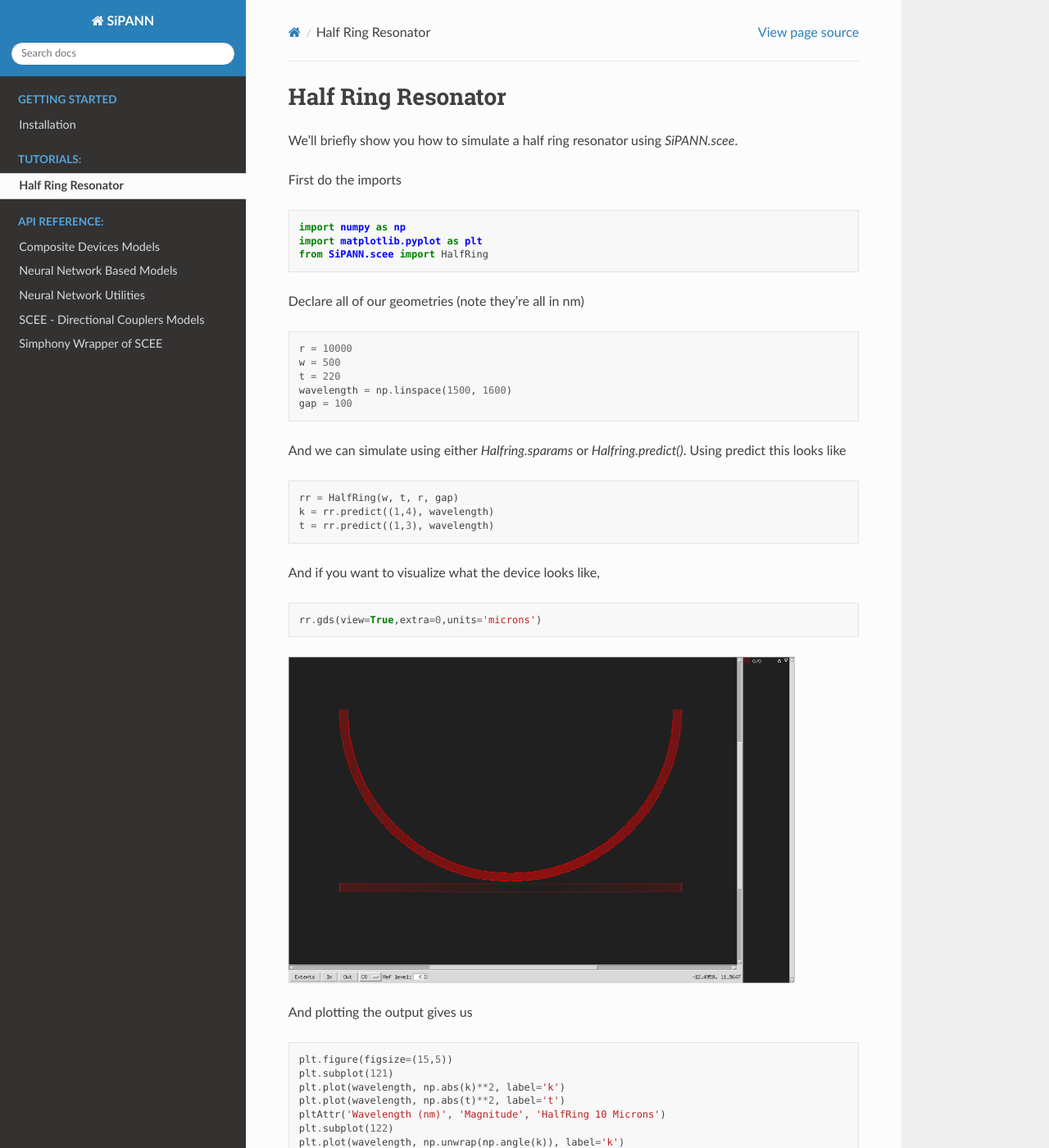
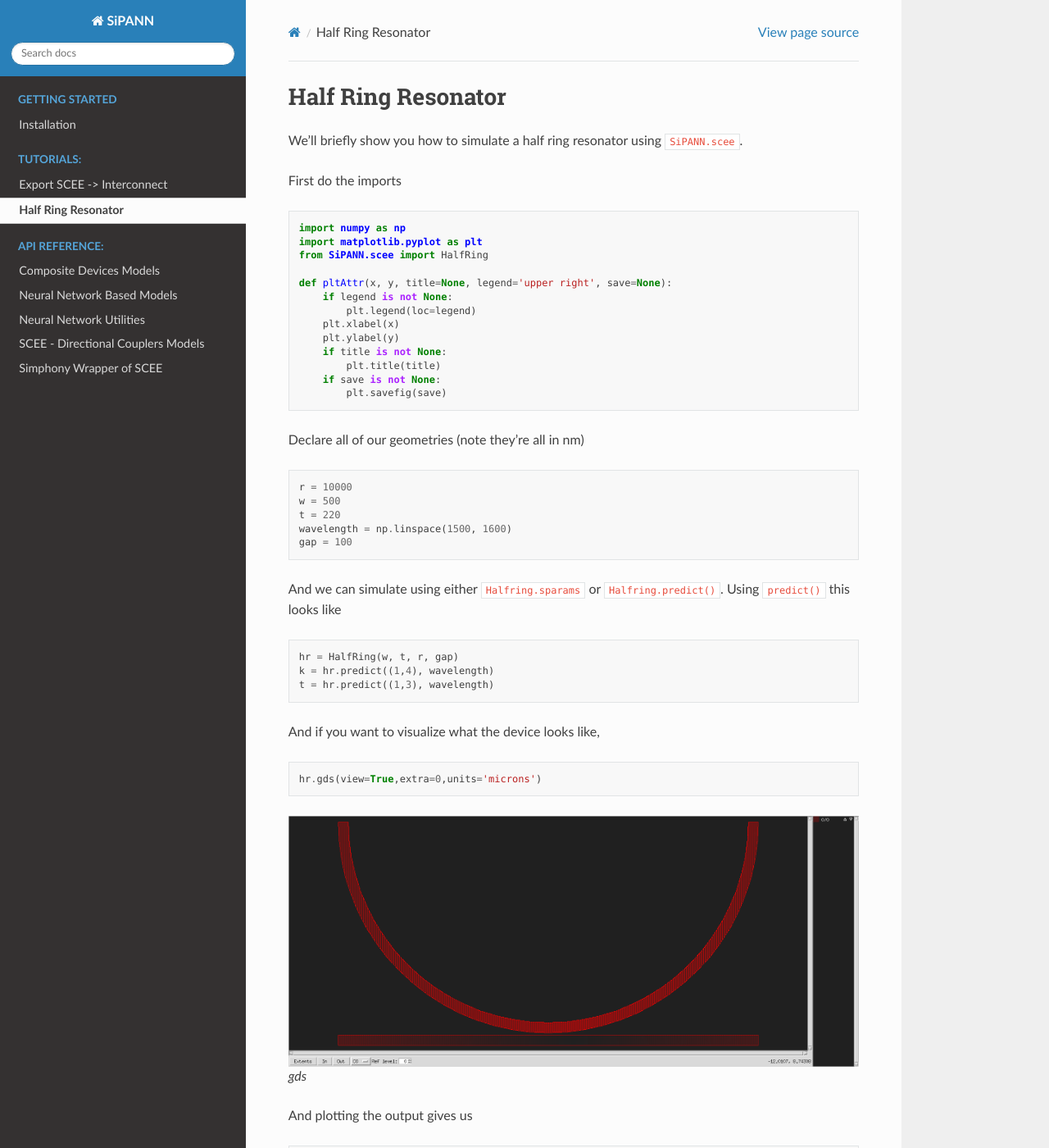
Before and after one commit to BYUCamachoLab/SiPANN, a Sphinx documentation site: the page built from docs/source/tutorials/HalfRing.rst, in a window 1280 px wide and 1400 px high. Shown: the whole window at 82% size. Built offline with Sphinx 7.4.7 and the Read the Docs theme 2.0.0, drawn with Linux system fonts in a browser that asks for light colours; some of the changed text lies outside the part shown.

Commit message:
Updated Tutorials and added interconnect functionality

```diff
--- a/docs/source/tutorials/tut_halfring.rst
+++ b/docs/source/tutorials/HalfRing.rst
@@ -1,20 +1,30 @@
-########################
 Half Ring Resonator
-########################
+===================
 
-We'll briefly show you how to simulate a half ring resonator using `SiPANN.scee`.
+We’ll briefly show you how to simulate a half ring resonator using
+``SiPANN.scee``.
 
 First do the imports
 
-.. code:: python
+.. code:: ipython3
 
     import numpy as np
     import matplotlib.pyplot as plt
     from SiPANN.scee import HalfRing
 
-Declare all of our geometries (note they're all in nm)
+    def pltAttr(x, y, title=None, legend='upper right', save=None):
+        if legend is not None:
+            plt.legend(loc=legend)
+        plt.xlabel(x)
+        plt.ylabel(y)
+        if title is not None:
+            plt.title(title)
+        if save is not None:
+            plt.savefig(save)
 
-.. code:: python
+Declare all of our geometries (note they’re all in nm)
+
+.. code:: ipython3
 
     r = 10000
     w = 500
@@ -22,26 +32,29 @@
     wavelength = np.linspace(1500, 1600)
     gap = 100
 
-And we can simulate using either `Halfring.sparams` or `Halfring.predict()`. Using predict this looks like
+And we can simulate using either ``Halfring.sparams`` or
+``Halfring.predict()``. Using ``predict()`` this looks like
 
-.. code:: python
+.. code:: ipython3
 
-    rr = HalfRing(w, t, r, gap)
-    k = rr.predict((1,4), wavelength)
-    t = rr.predict((1,3), wavelength)
+    hr = HalfRing(w, t, r, gap)
+    k = hr.predict((1,4), wavelength)
+    t = hr.predict((1,3), wavelength)
 
 And if you want to visualize what the device looks like,
 
-.. code:: python
+.. code:: ipython3
 
-    rr.gds(view=True,extra=0,units='microns')
+    hr.gds(view=True,extra=0,units='microns')
 
-.. image:: halfring.png
-    :scale: 50 %
+.. figure:: HalfRing_files/gdsView.png
+   :alt: gds
+
+   gds
 
 And plotting the output gives us
 
-.. code:: python
+.. code:: ipython3
 
     plt.figure(figsize=(15,5))
     plt.subplot(121)
@@ -54,14 +67,14 @@
     pltAttr('Wavelength (nm)', 'Phase (rad)', 'HalfRing 10 Microns')
     plt.savefig("halfring_output_wavelength.png")
 
-.. image:: halfring_output_wavelength.png
-    :scale: 75 %
 
-SCEE also supports sweeping over geometries while holding wavelengths fixed. This can be done as:
 
-.. code:: python
+.. image:: HalfRing_files/HalfRing_11_0.png
 
-    r = np.linspace(5000, 25000, 100)
+
+.. code:: ipython3
+
+    r = np.linspace(5000, 50000, 100)
     wavelength = 1550
     hr.update(radius=r)
 
@@ -75,13 +88,10 @@
     pltAttr('Radius (nm)', 'Magnitude', 'HalfRing $\lambda=1550$')
     plt.subplot(122)
     plt.plot(r, np.unwrap(np.angle(k)), label='k')
-    plt.plot(r, np.unwrap(np.angle(t)), label='t')
+    plt.plot(r, -np.unwrap(np.angle(t)), label='t')
     pltAttr('Radius (nm)', 'Phase (rad)', 'HalfRing $\lambda=1550$')
     plt.savefig("halfring_output_radius.png")
 
-.. image:: halfring_output_radius.png
-    :scale: 75 %
 
-All elements found in ``SiPANN.scee`` can be simulated basically identically. If you'd like this in script form, it can be found on github, here_.
 
-.. _here: https://github.com/contagon/SiPANN/blob/master/examples/HalfRing.ipynb
+.. image:: HalfRing_files/HalfRing_12_0.png
```
Also changed, not shown: docs/source/tutorials/ExportToInterConnect.rst (added, +41 -0 lines), docs/source/tutorials/HalfRing_files/HalfRing_11_0.png (added), docs/source/tutorials/HalfRing_files/HalfRing_12_0.png (added), docs/source/tutorials/HalfRing_files/gdsView.png (added), docs/source/tutorials/halfring.png (deleted), docs/source/tutorials/halfring_output_radius.png (deleted), docs/source/tutorials/halfring_output_wavelength.png (deleted), 7 other files.
